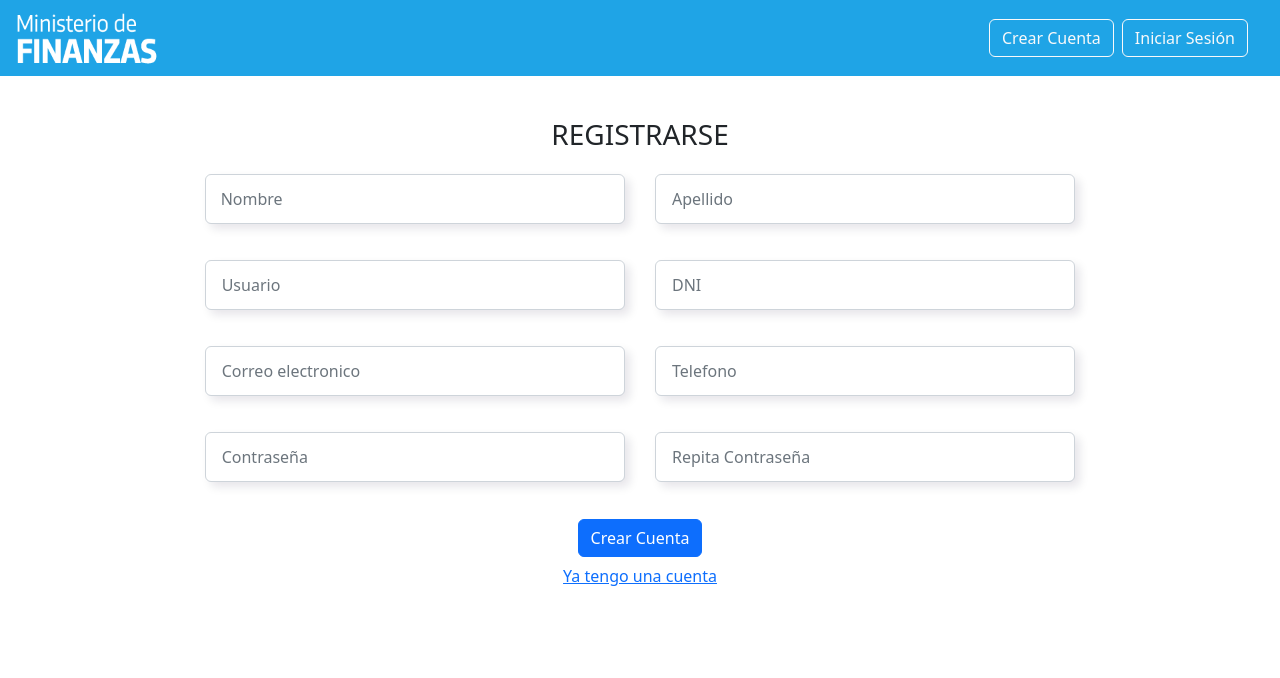
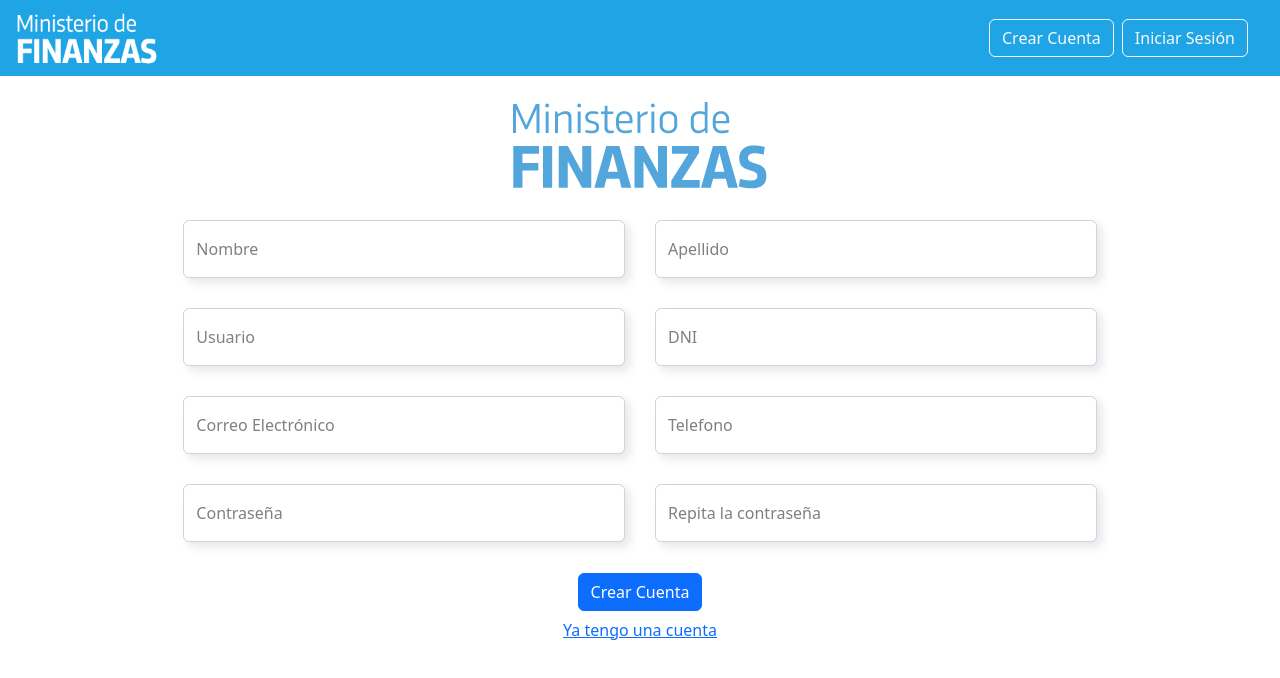
Before and after one commit to MateMar04/financiation, a React (Create React App) app in the folder financiation-react/: page /signup in a window 1280 px wide. Shown: the top 678 px of the page. Built offline with nearby package versions, Linux system fonts and the light colour scheme.

Commit message:
all done. maybe next will be adding animations and transitions, and props to Areas.js but idk ;)

```diff
--- a/financiation-react/src/assets/styles/login.css
+++ b/financiation-react/src/assets/styles/login.css
@@ -19,7 +19,9 @@
     box-shadow: rgba(0, 72, 255, 0.3) 5px 5px 10px 0;
 }
 
-
+.floatingLabel{
+    color: #7e8181
+}
 .input-required{
     padding:15px;
 }
--- a/financiation-react/src/components/succesfull.js
+++ b/financiation-react/src/components/succesfull.js
@@ -26,7 +26,7 @@ function MyModal() {
 
                 <Modal.Body>
                     <img src={Check} alt="CheckButton" id="CheckButton" class="mx-auto img-fluid"/>
-                    <p className="text-center">¡Tu cuenta a sido verficada!</p>
+                    <p className="text-center">¡Su cuenta ha sido verficada!</p>
 
                 </Modal.Body>
                 <Modal.Footer>
--- a/financiation-react/src/containers/LogIn.js
+++ b/financiation-react/src/containers/LogIn.js
@@ -1,8 +1,7 @@
 import React, {useState} from "react";
-import Container from "react-bootstrap/Container";
 import Logo from "../assets/images/PRUEBA.PNG";
 import Form from "react-bootstrap/Form";
-import Button from "react-bootstrap/Button";
+import {Button, FloatingLabel, Container} from "react-bootstrap";
 import {connect} from "react-redux";
 import {login} from "../actions/auth";
 import '../assets/styles/login.css'
@@ -35,19 +34,23 @@ const LogIn = ({login, isAuthenticated}) => {
             </Container>
             <Form onSubmit={e => onSubmit(e)}>
                 <Container>
-                    <Form.Control placeholder="Username" type="text" name="username" value={username}
+                    <FloatingLabel className='floatingLabel' label="Usuario">
+                    <Form.Control placeholder="Usuario" type="text" name="username" value={username}
                                   onChange={e => onChange(e)} required/>
+                    </FloatingLabel>
                 </Container>
                 <Container>
-                    <Form.Control placeholder="password" type="password" name="password" value={password}
+                    <FloatingLabel className='floatingLabel' label="Contraseña">
+                    <Form.Control placeholder="Contraseña" type="password" name="password" value={password}
                                   onChange={e => onChange(e)} minLength='6' required/>
+                    </FloatingLabel>
                 </Container>
                 <Container fluid>
-                    <Button type="submit">LogIn</Button>
+                    <Button type="submit">Acceder</Button>
                 </Container>
             </Form>
-            <Link to="/signup/"><Button variant="link" className="link">Dont have an account yet? SignIn</Button></Link>
-            <Link to="/reset-password/"><Button variant="link" className="link">Forgot password</Button></Link>
+            <Link to="/signup/"><Button variant="link" className="link">No tengo una cuenta</Button></Link>
+            <Link to="/reset-password/"><Button variant="link" className="link">Me olvidé la contraseña</Button></Link>
         </Container>
     )
 };
--- a/financiation-react/src/containers/ResetPassword.js
+++ b/financiation-react/src/containers/ResetPassword.js
@@ -2,10 +2,7 @@ import React, {useState} from "react";
 import {Link, Navigate} from "react-router-dom";
 import {connect} from "react-redux";
 import {reset_password} from "../actions/auth";
-import Container from 'react-bootstrap/Container';
-import Row from 'react-bootstrap/Row';
-import Col from 'react-bootstrap/Col';
-import {Card} from "react-bootstrap";
+import {Container,FloatingLabel,Row,Col,Card} from 'react-bootstrap';
 
 
 const ResetPassword = ({reset_password}) => {
@@ -41,6 +38,7 @@ const ResetPassword = ({reset_password}) => {
                         <Card.Text>
                             Ingresa tu correo electrónico y te enviaremos un enlace para que recuperes el acceso a tu cuenta.
                         </Card.Text>
+                        <FloatingLabel className='floatingLabel' label="Correo electronico">
                         <input
                             className='form-control'
                             type='email'
@@ -50,6 +48,7 @@ const ResetPassword = ({reset_password}) => {
                             onChange={e => onChange(e)}
                             required
                         />
+                        </FloatingLabel>
                         <div className='py-3'>
                         <button className='btn btn-primary' type='submit'>Enviar</button>
                             </div>
--- a/financiation-react/src/containers/SignUp.js
+++ b/financiation-react/src/containers/SignUp.js
@@ -1,8 +1,7 @@
 import React, {useState} from "react";
-import Container from "react-bootstrap/Container";
 import Logo from "../assets/images/PRUEBA.PNG";
 import Form from "react-bootstrap/Form";
-import {Col, Row} from "react-bootstrap";
+import {Col, Row, FloatingLabel, Container} from "react-bootstrap";
 import Button from "react-bootstrap/Button";
 import "../assets/styles/login.css"
 import {Link, Navigate} from "react-router-dom";
@@ -42,52 +41,67 @@ const Signup = ({signup, isAuthenticated}) => {
         return <Navigate to='/login/'/>
     }
     return (
+        <Container fluid className="general">
+                <img src={Logo} alt="Logo ministerio de finanzas"/>
         <Container>
-        <Container fluid className="general">
             <Form onSubmit={e => onSubmit(e)}>
-                <h3>REGISTRARSE</h3>
                 <Row className='justify-content-md-center'>
                     <Col lg="5" className='input-required'>
-
+                        <FloatingLabel className='floatingLabel' label="Nombre">
                         <Form.Control placeholder="Nombre" type="text" className='input-required' name='first_name' value={first_name}
                                       onChange={e => onChange(e)} required/>
+                        </FloatingLabel>
                     </Col>
                     <Col lg="5" className='input-required'>
+                        <FloatingLabel className='floatingLabel' label="Apellido">
                         <Form.Control placeholder="Apellido" type="text" name='last_name' value={last_name}
                                       onChange={e => onChange(e)} required/>
+                        </FloatingLabel>
                     </Col>
                 </Row>
 
                 <Row className='justify-content-md-center'>
                     <Col lg="5" className='input-required'>
+                        <FloatingLabel className='floatingLabel' label="Usuario">
                         <Form.Control placeholder="Usuario" type="text" name='username' value={username}
                                       onChange={e => onChange(e)} required/>
+                        </FloatingLabel>
                     </Col>
                     <Col lg="5" className='input-required'>
+                        <FloatingLabel className='floatingLabel' label="DNI">
                         <Form.Control placeholder="DNI" type="number" name='ssn' value={ssn}
                                       onChange={e => onChange(e)} required/>
+                        </FloatingLabel>
                     </Col>
                 </Row>
 
                 <Row className='justify-content-md-center'>
                     <Col lg="5" className='input-required'>
+                        <FloatingLabel className='floatingLabel' label="Correo Electrónico">
                         <Form.Control placeholder="Correo electronico" type="email" name='email' value={email}
                                       onChange={e => onChange(e)} required/>
+                        </FloatingLabel>
                     </Col>
                     <Col lg="5" className='input-required'>
+                        <FloatingLabel className='floatingLabel' label="Telefono">
                         <Form.Control placeholder="Telefono" type="tel" name='phone' value={phone}
                                       onChange={e => onChange(e)} required/>
+                        </FloatingLabel>
                     </Col>
                 </Row>
 
                 <Row className='justify-content-md-center'>
                     <Col lg="5" className='input-required'>
+                        <FloatingLabel className='floatingLabel' label="Contraseña">
                         <Form.Control placeholder="Contraseña" type="password" name="password" value={password}
                                       onChange={e => onChange(e)} required/>
+                        </FloatingLabel>
                     </Col>
                     <Col lg="5" className='input-required'>
+                        <FloatingLabel className='floatingLabel' label="Repita la contraseña">
                         <Form.Control placeholder="Repita Contraseña" type="password" name="re_password" value={re_password}
                                       onChange={e => onChange(e)} required/>
+                        </FloatingLabel>
                     </Col>
                 </Row>
 
@@ -105,6 +119,7 @@ const Signup = ({signup, isAuthenticated}) => {
             </Form>
         </Container>
         </Container>
+
     );
 }
 
```
